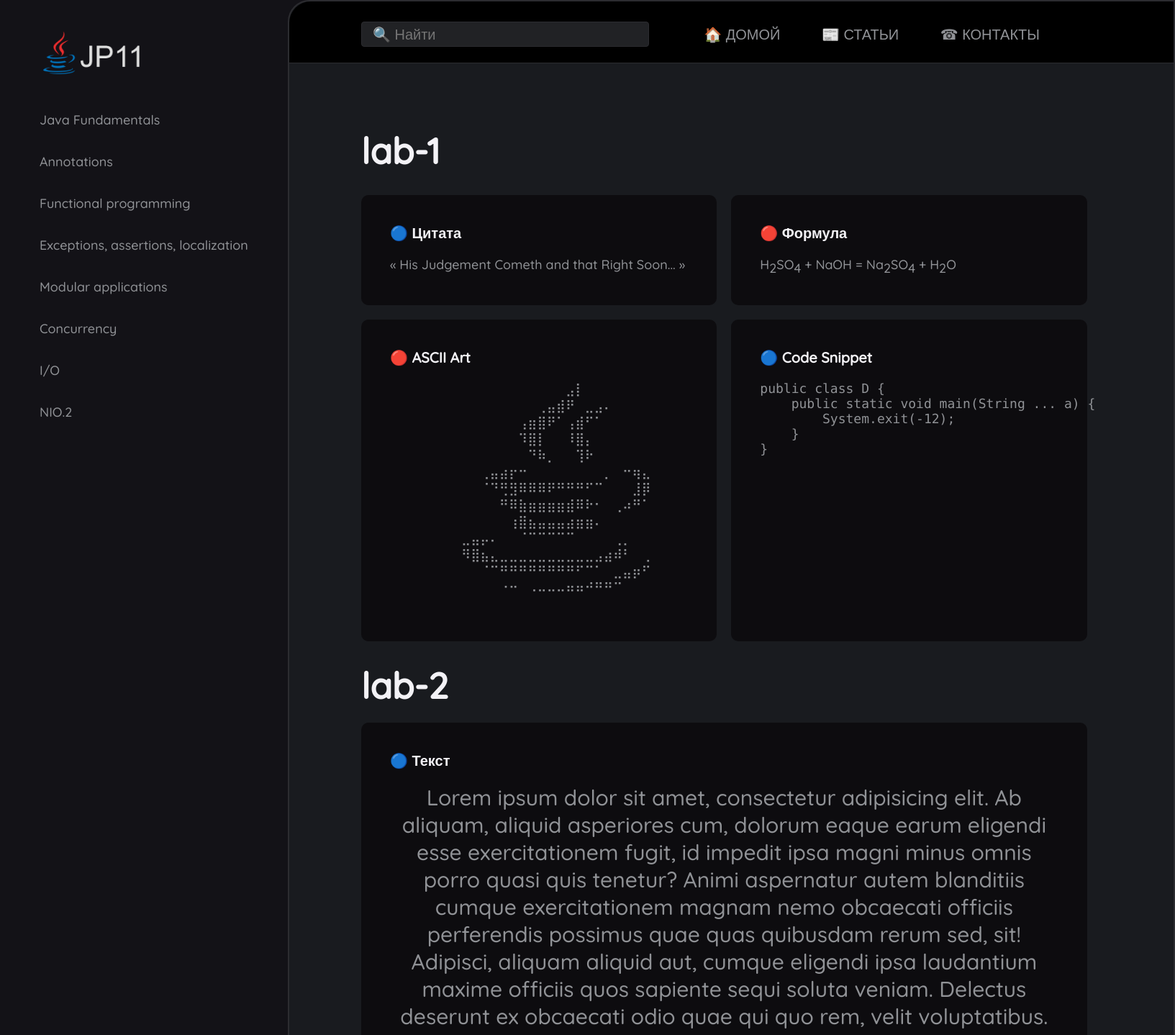
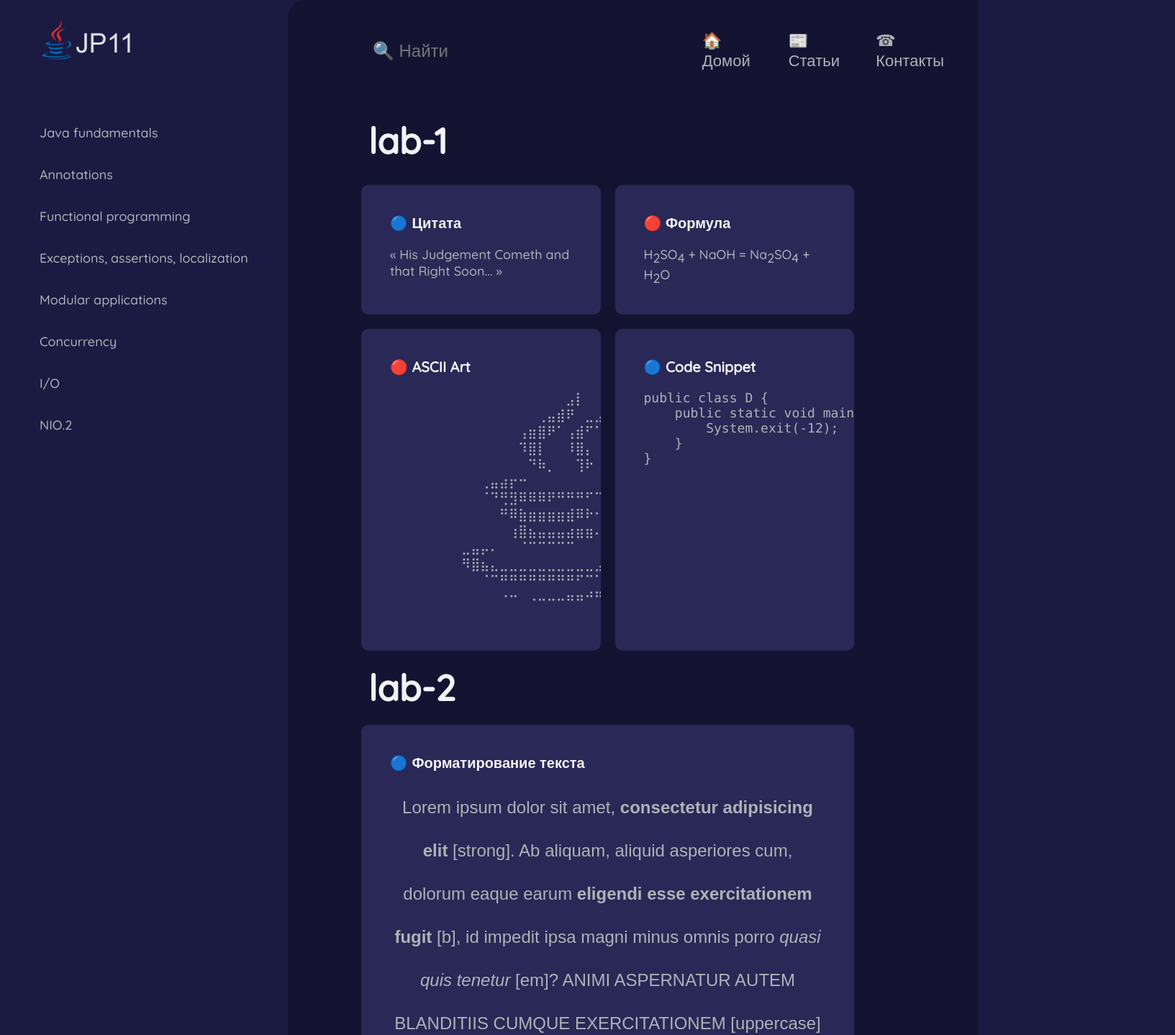
Before and after one commit to mullerdaniil/itmo-web, a plain HTML site: page index.html in a window 1280 px wide. Shown: the top 1438 px of the page at 72% size, 1633 px wide, since content can reach past the window. Drawn offline with Linux system fonts and the light colour scheme.

Commit message:
feat: add lab-2

```diff
--- a/index.html
+++ b/index.html
@@ -5,23 +5,24 @@
     <title>Java Pitfalls</title>
     <link rel="stylesheet" href="styles/style.css">
     <link rel="stylesheet" href="styles/text.css">
+    <link rel="stylesheet" href="styles/images.css">
 </head>
 
 <body>
 <div class="sidebar">
     <div class="sidebar__logo">
-        <img src="images/jp11-logo.png" alt="Image">
+        <img src="images/jp11-logo.png" alt="Logo">
     </div>
     <nav class="sidebar__navigation">
         <ul class="sidebar__navigation__list">
-            <li class="sidebar__navigation__item">Java Fundamentals</li>
-            <li class="sidebar__navigation__item">Annotations</li>
-            <li class="sidebar__navigation__item">Functional programming</li>
-            <li class="sidebar__navigation__item">Exceptions, assertions, localization</li>
-            <li class="sidebar__navigation__item">Modular applications</li>
-            <li class="sidebar__navigation__item">Concurrency</li>
-            <li class="sidebar__navigation__item">I/O</li>
-            <li class="sidebar__navigation__item">NIO.2</li>
+            <li class="sidebar__navigation__item"><a href="#">Java fundamentals</a></li>
+            <li class="sidebar__navigation__item"><a href="#">Annotations</a></li>
+            <li class="sidebar__navigation__item"><a href="#">Functional programming</a></li>
+            <li class="sidebar__navigation__item"><a href="#">Exceptions, assertions, localization</a></li>
+            <li class="sidebar__navigation__item"><a href="#">Modular applications</a></li>
+            <li class="sidebar__navigation__item"><a href="#">Concurrency</a></li>
+            <li class="sidebar__navigation__item"><a href="#">I/O</a></li>
+            <li class="sidebar__navigation__item"><a href="#">NIO.2</a></li>
         </ul>
     </nav>
 </div>
@@ -33,9 +34,9 @@
                 <input type="text" placeholder="🔍 Найти">
             </div>
             <ul class="header__menu__list">
-                <li class="header__menu__item">🏠 Домой</li>
-                <li class="header__menu__item">📰 Статьи</li>
-                <li class="header__menu__item">☎ Контакты</li>
+                <li class="header__menu__item"><a href="#">🏠 Домой</a></li>
+                <li class="header__menu__item"><a href="#">📰 Статьи</a></li>
+                <li class="header__menu__item"><a href="#">☎ Контакты</a></li>
             </ul>
         </nav>
     </header>
@@ -93,26 +94,28 @@ public class D {
         </section>
 
         <h1 class="content__header">lab-2</h1>
+
         <section class="content__section">
-            <h1 class="content__section__header">🔵 Текст</h1>
+            <h1 class="content__section__header">🔵 Форматирование текста</h1>
             <p class="text-paragraph">
-                Lorem ipsum dolor sit amet, consectetur adipisicing elit. Ab aliquam, aliquid asperiores cum, dolorum
-                eaque earum eligendi esse exercitationem fugit, id impedit ipsa magni minus omnis porro quasi quis
-                tenetur? Animi aspernatur autem blanditiis cumque exercitationem magnam nemo obcaecati officiis
-                perferendis possimus quae quas quibusdam rerum sed, sit! Adipisci, aliquam aliquid aut, cumque eligendi
-                ipsa laudantium maxime officiis quos sapiente sequi soluta veniam. Delectus deserunt ex obcaecati odio
-                quae qui quo rem, velit voluptatibus. Adipisci atque dignissimos itaque maxime necessitatibus officiis
-                pariatur praesentium quasi qui quis, ratione reiciendis. A accusamus ad adipisci architecto aspernatur
-                consequatur cumque cupiditate eaque eius ex illo in molestias nobis odit, officia placeat quasi. Culpa
-                doloremque eaque molestiae, omnis repudiandae voluptate. Animi commodi corporis culpa deleniti
-                dignissimos distinctio dolor doloribus earum, expedita ipsam maxime molestiae molestias, mollitia nobis
-                numquam odit, omnis possimus quidem repudiandae similique! Animi beatae blanditiis commodi, consectetur
-                consequuntur cumque dignissimos doloribus, eos error exercitationem fuga hic iste iure iusto magnam modi
-                molestiae nihil nisi nostrum omnis provident quam repellendus sequi similique tempora temporibus totam
-                unde vel veritatis voluptatum. Autem beatae cumque cupiditate deleniti dicta, dolore doloremque harum
-                hic, ipsam libero nam repellendus, sapiente sint tempora tenetur? Accusantium, amet consequatur ipsa
-                quis recusandae voluptatibus.
+                Lorem ipsum dolor sit amet, <strong>consectetur adipisicing elit</strong> [strong]. Ab aliquam, aliquid asperiores cum, dolorum
+                eaque earum <b>eligendi esse exercitationem fugit</b> [b], id impedit ipsa magni minus omnis porro <em>quasi
+                quis
+                tenetur</em> [em]? <span style="text-transform: uppercase;">Animi aspernatur autem blanditiis cumque exercitationem</span> [uppercase] magnam nemo obcaecati officiis
+                perferendis possimus quae quas <i>quibusdam rerum sed, sit</i> [i]! <span style="background-color: #131217;">Adipisci, aliquam aliquid aut</span>, cumque eligendi
+                ipsa laudantium maxime officiis quos sapiente sequi soluta veniam. <span style="color: aqua;">Delectus deserunt ex obcaecati
+                odio</span>
+                quae qui <del>quo rem, velit voluptatibus</del> [del]. Adipisci atque dignissimos itaque maxime necessitatibus officiis
+                pariatur praesentium <ins>quasi qui quis, ratione reiciendis</ins> [ins].
             </p>
+        </section>
+
+
+        <section class="content__single-column-section">
+            <section class="content__section">
+                <h1 class="content__section__header">🔴 Картинка</h1>
+                <img class="shadowed-image" src="images/mona-lisa-nice2.jpg" alt="Mona Lisa">
+            </section>
         </section>
 
 
--- /dev/null
+++ b/styles/images.css
@@ -0,0 +1,5 @@
+.shadowed-image {
+    width: 100%;
+    -webkit-filter: drop-shadow(10px 10px 10px black);
+    filter: drop-shadow(10px 10px 10px black);
+}
--- a/styles/style.css
+++ b/styles/style.css
@@ -1,12 +1,64 @@
 @import url('https://fonts.googleapis.com/css2?family=Quicksand:wght@500&display=swap');
 
 :root {
-    --background-color: #131217;
-    --panel-color: #191B1F;
-    --panel-border-color: #2C2C30;
+    /*strict #1*/
+    /*--background-color: #131217;*/
+    /*--panel-color: #191B1F;*/
+    /*--panel-border-color: #2C2C30;*/
+    /*--line-color: lightgray;*/
+    /*--text-color-inactive: #A0A2A6;*/
+    /*--text-color-active: #F3F2F6;*/
+    /*--sidebar-navigation-item-background-color: #1D1C23;*/
+    /*--sidebar-navigation-item-active-border-color: lime;*/
+    /*--header-background-color: #080808;*/
+    /*--input-field-background-color: #212225;*/
+    /*--content-section-background-color: #0D0C0F;*/
+    /*--content-section-background-color-active: var(--content-section-background-color);*/
+
+
+    /*medium clown*/
+    /*--background-color: #13192C;*/
+    /*--panel-color: #181E30;*/
+    /*--panel-border-color: var(--panel-color);*/
+    /*--line-color: lightgray;*/
+    /*--text-color-inactive: #C0C2C6;*/
+    /*--text-color-active: #F3F2F6;*/
+    /*--sidebar-navigation-item-background-color: #15242E;*/
+    /*--sidebar-navigation-item-active-border-color: lime;*/
+    /*--header-background-color: var(--panel-color);*/
+    /*--input-field-background-color: var(--panel-color);*/
+    /*--content-section-background-color: var(--background-color);*/
+    /*--content-section-background-color-active: var(--content-section-background-color);*/
+
+
+    /*clown*/
+    --background-color: #1B1A43;
+    --panel-color: #141432;
+    --panel-border-color: var(--panel-color);
     --line-color: lightgray;
-    --text-color-inactive: #909296;
+    --text-color-inactive: #B0B2B6;
     --text-color-active: #F3F2F6;
+    --sidebar-navigation-item-background-color: #27344F;
+    --sidebar-navigation-item-active-border-color: lime;
+    --header-background-color: var(--panel-color);
+    --input-field-background-color: var(--panel-color);
+    --content-section-background-color: #292857;
+    --content-section-background-color-active: #33325F;
+
+
+    /*strict #2*/
+    /*--background-color: #131217;*/
+    /*--panel-color: #191B1F;*/
+    /*--panel-border-color: var(--panel-color);*/
+    /*--line-color: lightgray;*/
+    /*--text-color-inactive: #A0A2A6;*/
+    /*--text-color-active: #F3F2F6;*/
+    /*--sidebar-navigation-item-background-color: #1D1C23;*/
+    /*--sidebar-navigation-item-active-border-color: lime;*/
+    /*--header-background-color: var(--panel-color);*/
+    /*--input-field-background-color: var(--panel-color);*/
+    /*--content-section-background-color: #0D0C0F;*/
+    /*--content-section-background-color-active: var(--content-section-background-color);*/
 }
 
 * {
@@ -14,6 +66,12 @@
     margin: 0;
     font-family: 'Quicksand', sans-serif;
     font-size: 18px;
+}
+
+a, a:visited, a:hover, a:active {
+    color: inherit;
+    text-decoration: none;
+    font-size: inherit;
 }
 
 body {
@@ -32,16 +90,16 @@ body {
     display: flex;
     flex-direction: row;
     justify-content: left;
-    padding-top: 35px;
+    padding-top: 20px;
     padding-left: 45px;
 }
 
 .sidebar__logo img {
-    width: 170px;
+    width: 155px;
 }
 
 .sidebar__navigation {
-    margin: 20px 0 0 0;
+    margin: 60px 0 0 0;
     width: 400px;
 }
 
@@ -58,8 +116,8 @@ body {
 
 .sidebar__navigation__item:hover {
     color: var(--text-color-active);
-    background-color: #1D1C23;
-    border-left: 2px solid lime;
+    background-color: var(--sidebar-navigation-item-background-color);
+    border-left: 2px solid var(--sidebar-navigation-item-active-border-color);
     transition: 0.3s;
 }
 
@@ -70,16 +128,16 @@ body {
     background-color: var(--panel-color);
     min-height: 100vh;
     width: 100%;
-    border: var(--panel-border-color) 2px solid;
-    border-top-left-radius: 30px;
+    border: 2px solid var(--panel-border-color);
+    border-top-left-radius: 25px;
 }
 
 .header {
-    padding: 18px 0 12px 100px;
-    border-bottom: var(--panel-border-color) 1px solid;
-    border-top-left-radius: 30px;
-    margin-bottom: 60px;
-    background-color: black;
+    padding: 35px 0 20px 100px;
+    border-bottom: 1px solid var(--panel-border-color);
+    border-top-left-radius: 25px;
+    margin-bottom: 20px;
+    background-color: var(--header-background-color);
 }
 
 .header__menu {
@@ -101,10 +159,9 @@ body {
     display: flex;
     flex-direction: column;
     justify-content: center;
-    font-size: 20px;
+    font-size: 22px;
     min-width: 120px;
-    padding: 10px 15px 10px 0;
-    text-transform: uppercase;
+    padding: 5px 40px 5px 0;
 }
 
 .header__menu__item:hover {
@@ -114,23 +171,23 @@ body {
 
 .header__menu__input-field input {
     width: 400px;
-    height: 35px;
-    background-color: #212225;
+    height: 40px;
+    background-color: var(--input-field-background-color);
     color: var(--text-color-inactive);
     border: 1px solid var(--panel-border-color);
     border-radius: 4px;
     padding: 2px 15px;
-    font-size: 20px;
+    font-size: 24px;
 }
 
 
 .content {
-    padding: 0 100px;
+    padding: 0 150px 0 100px;
 }
 
 .content__header {
     color: var(--text-color-active);
-    margin: 30px 0 10px 0;
+    margin: 20px 0 10px 10px;
     font-size: 50px;
 }
 
@@ -142,13 +199,21 @@ body {
 .content__section {
     margin: 20px 20px 0 0;
     padding: 40px;
-    background-color: #0D0C0F;
+    background-color: var(--content-section-background-color);
     border-radius: 10px;
+    overflow: hidden;
 }
 
 .content__section:hover {
+    background-color: var(--content-section-background-color-active);
     color: var(--text-color-active);
     transition: 0.4s;
+}
+
+.content__single-column-section {
+    display: flex;
+    flex-direction: row;
+    justify-content: center;
 }
 
 .content__section__header {
@@ -166,6 +231,6 @@ footer {
     margin-top: 40px;
     font-size: 15px;
     padding: 20px;
-    border-top: 1px solid var(--panel-border-color);
+    border-top: 1px solid var(--line-color);
     text-align: center;
 }
--- a/styles/text.css
+++ b/styles/text.css
@@ -1,4 +1,6 @@
-.text-paragraph {
-    font-size: 30px;
+.text-paragraph, .text-paragraph * {
+    font-family: 'Arial', sans-serif;
+    font-size: 24px;
     text-align: center;
+    line-height: 2.5;
 }
```
Also changed, not shown: images/mona-lisa-nice2.jpg (added).
